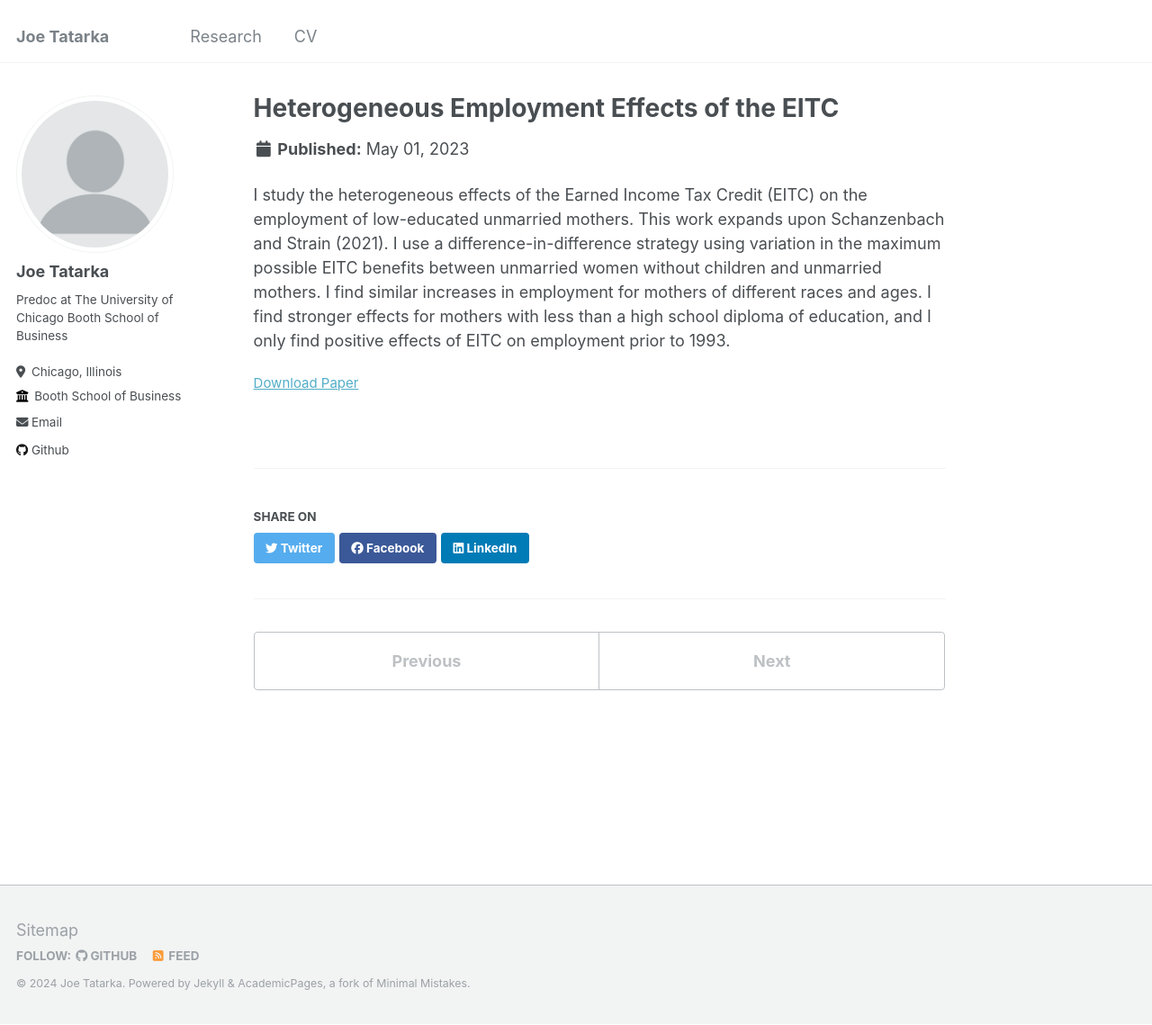
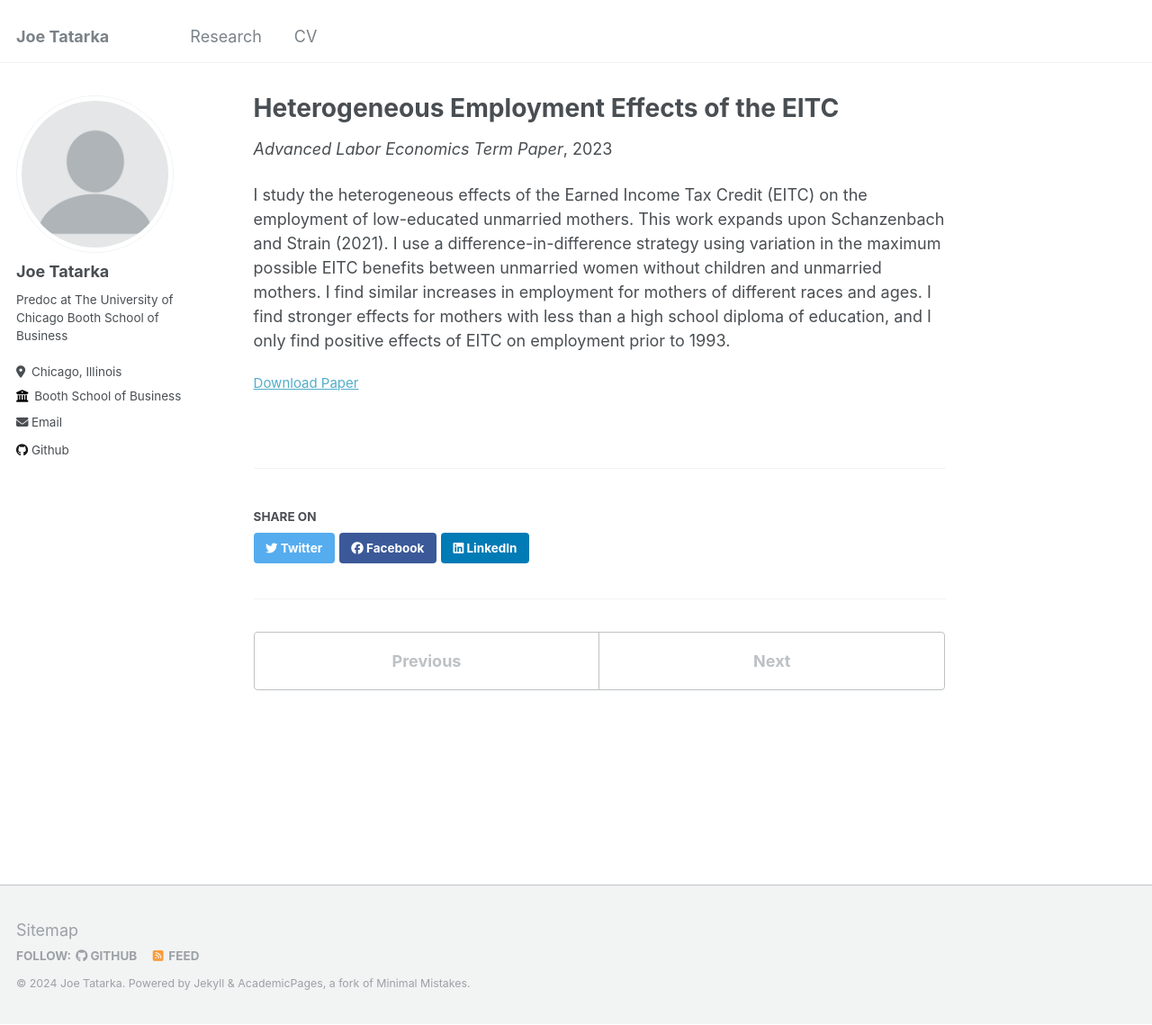
Before and after one commit to JoeTatarka/JoeTatarka.github.io, a Jekyll site: the page built from _publications/2023-05-01-advanced_labor_econ.md, in a window 1280 px wide and 1139 px high. Shown: the whole window at 90% size. Built offline with Jekyll 4.4.1, drawn with Linux system fonts in a browser that asks for light colours.

Commit message:
Update 2023-05-01-advanced_labor_econ.md

```diff
--- a/_publications/2023-05-01-advanced_labor_econ.md
+++ b/_publications/2023-05-01-advanced_labor_econ.md
@@ -5,6 +5,7 @@ permalink: /publication/2023-05-01-paper-title-number-3
 excerpt: 'I study the heterogeneous effects of the Earned Income Tax Credit (EITC) using a difference-in-difference approach comparing unmarried women without children to unmarried mothers.'
 date: 2023-05-01
 paperurl: 'http://joetatarka.github.io/files/2023-05-01-advanced_labor_econ.pdf'
+venue: "Advanced Labor Economics Term Paper"
 ---
 
 I study the heterogeneous effects of the Earned Income Tax Credit (EITC) on the employment of low-educated unmarried mothers. This work expands upon Schanzenbach and Strain (2021). I use a difference-in-difference strategy using variation in the maximum possible EITC benefits between unmarried women without children and unmarried mothers. I find similar increases in employment for mothers of different races and ages. I find stronger effects for mothers with less than a high school diploma of education, and I only find positive effects of EITC on employment prior to 1993.
```
